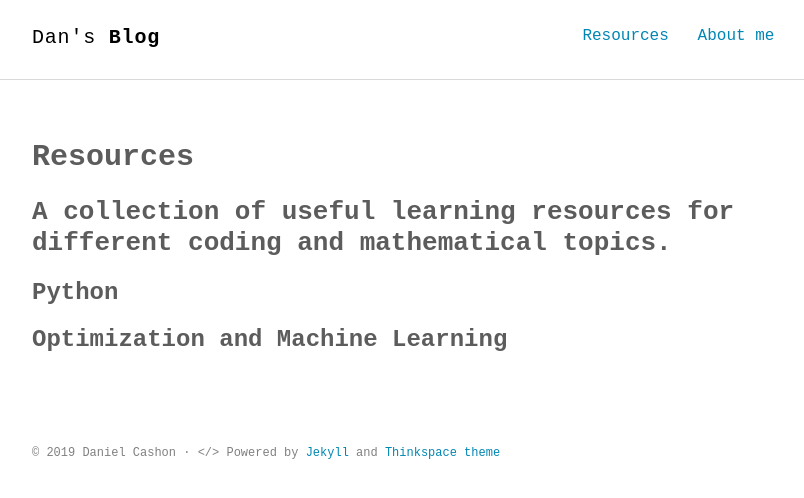
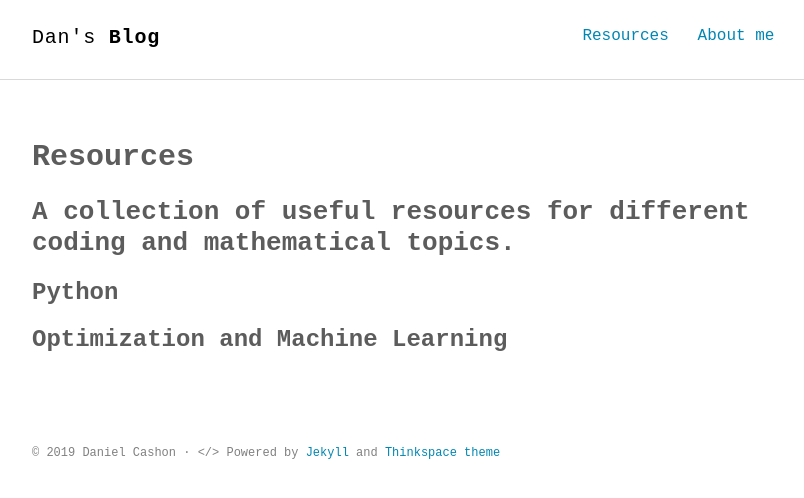
Before and after one commit to dcashon/dcashon.github.io, a Jekyll site: the page built from useful.md, in a window 1280 px wide. Shown: the top 498 px of the page, without its empty margins (232-1036 px from the left). Built offline with Jekyll 4.4.1, drawn with Linux system fonts in a browser that asks for light colours; some web fonts are replaced.

Commit message:
Update useful.md

```diff
--- a/useful.md
+++ b/useful.md
@@ -4,7 +4,7 @@ title: Resources
 permalink: /useful/
 ---
 
-## A collection of useful learning resources for different coding and mathematical topics.
+## A collection of useful resources for different coding and mathematical topics.
 
 ### Python
 
```
